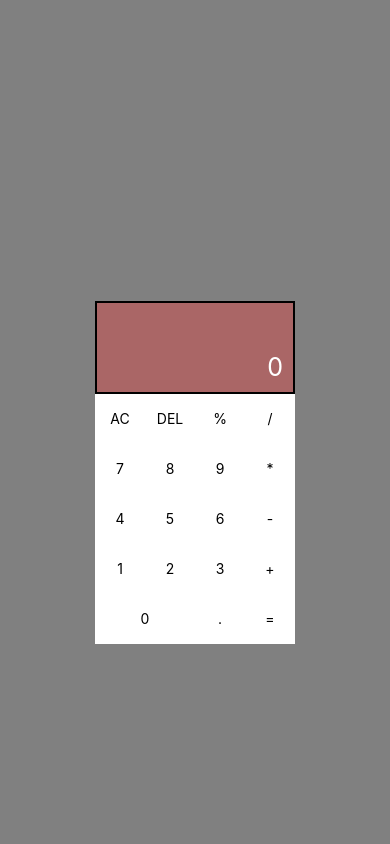
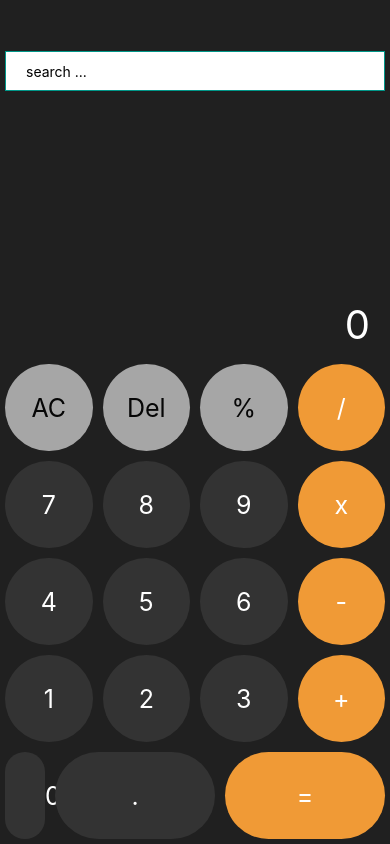
Before and after one commit to KhangOE/React-Native-App, a React Native app in the folder calculator/: screen / in a window 390 px wide. Built offline with nearby package versions, Linux system fonts and the light colour scheme.

Commit message:
change ui, add search function, add dot button, clear and clear history can now be change base on user's interact

```diff
--- a/calculator/App.js
+++ b/calculator/App.js
@@ -1,20 +1,24 @@
 import React, { useState, useEffect } from "react";
 import {
   Text,
-  TouchableOpacity,
   View,
   StyleSheet,
   SafeAreaView,
   FlatList,
+  TextInput,
+  StatusBar,
 } from "react-native";
-//import AsyncStorage from "@react-native-community/async-storage";
-import AsyncStorage from '@react-native-async-storage/async-storage';
+import AsyncStorage from "@react-native-async-storage/async-storage";
+import Button from "./Button";
 const App = () => {
   const [text, setText] = useState("");
   const [prev, setPrev] = useState("");
   const [result, setResult] = useState("");
-  const [mathOperator, setMathOperator] = useState("");
+  const [mathOperator, setMathOperator] = useState();
   const [history, setHistory] = useState([]);
+  const [filteredData, setFilteredData] = useState([]);
+  const [search, setSearch] = useState("");
+  const [isEmpty, setIsEmpty] = useState(true);
 
   const checkResult = () => {
     try {
@@ -23,6 +27,7 @@ const App = () => {
         setResult(res);
         setPrev(text);
         setText(res.toString());
+        setMathOperator("");
       }
     } catch (error) {
       return;
@@ -34,16 +39,38 @@ const App = () => {
     setText("");
     setResult();
     setMathOperator("");
-    //setHistory([]);
+    setHistory([]);
+    setFilteredData([]);
+    AsyncStorage.setItem("history", "");
+  };
+
+  const handleClear = () => {
+    setPrev("");
+    setText("");
+    setResult();
+    setMathOperator("");
   };
 
   const selectOperand = (operand) => {
+    if (mathOperator) {
+      if (text[text.indexOf(mathOperator) + 1] != "0") {
         setText((state) => state + operand);
+      } else if (text[text.indexOf(mathOperator) + 2] == ".") {
+        setText((state) => state + operand);
+      }
+    } else {
+      setText((state) => (+(state + operand)).toString());
+    }
   };
 
   const selectAction = (action) => {
+    if (mathOperator) {
+      setText(text.replace(mathOperator, action));
+      setMathOperator(action);
+    } else {
       setMathOperator(action);
       setText((state) => state + action);
+    }
   };
 
   const delOneCharacter = () => {
@@ -51,58 +78,90 @@ const App = () => {
   };
 
   const selectPercent = () => {
+    if (text) {
       if (mathOperator) {
         let string = text.slice(text.indexOf(mathOperator) + 1, text.length);
         setText(text.replace(string, parseFloat(string) / 100));
       } else {
-      setText(parseFloat(text) / 100);
+        setText((parseFloat(text) / 100).toString());
+      }
+    }
+  };
+
+  const selectDot = () => {
+    if (text) {
+      if (text.indexOf(".") > -1) {
+        if (text.indexOf(mathOperator) > text.lastIndexOf(".")) {
+          setText((pre) => pre + ".");
+        }
+      } else {
+        setText((pre) => pre + ".");
+      }
+    } else {
+      setText("0.");
+    }
+  };
+
+  const searchFilter = (text) => {
+    if (text) {
+      const newData = history.filter((item) => {
+        const itemData = item.text
+          ? item.result
+            ? item.text + item.result
+            : ""
+          : "";
+        return itemData.indexOf(text) > -1;
+      });
+      setFilteredData(newData);
+      setSearch(text);
+    } else {
+      setFilteredData(history);
+      setSearch(text);
     }
   };
 
   useEffect(() => {
-    if(text){
+    if (!text || text === "0") {
+      setIsEmpty(true);
+    } else {
+      setIsEmpty(false);
+    }
+  }, [text]);
+
+  useEffect(() => {
+    if (text) {
       setHistory((state) => [{ text: prev, result: result }, ...state]);
+      setFilteredData((state) => [{ text: prev, result: result }, ...state]);
     }
-
   }, [result]);
 
-   useEffect(()=>{
-  if(history.length){
-  AsyncStorage.setItem(
-  'history',
-  JSON.stringify(history))
+  useEffect(() => {
+    if (history.length) {
+      AsyncStorage.setItem("history", JSON.stringify(history));
       //console.log(history)
     }
- },[history])
+  }, [history]);
 
-
-/*
- useEffect(()=>{
-    AsyncStorage.getItem('history', (err, result) => {
-          setHistory(JSON.parse(result));
-        });
- },[])*/
-
-  useEffect( async ()=>{
-
+  useEffect(() => {
+    const fetchLocalStorage = async () => {
       try {
-    const  value = await AsyncStorage.getItem('history');
+        const value = await AsyncStorage.getItem("history");
         if (value !== null) {
-      setHistory(JSON.parse(value))
-      console.log(value);
+          setHistory(JSON.parse(value));
+          setFilteredData(JSON.parse(value));
+          // console.log(value);
         }
-
       } catch (error) {
         // Error retrieving data
       }
-
-  },[])
-
+    };
+    fetchLocalStorage();
+  }, []);
 
   const renderItem = ({ item }) => {
     return (
       <View>
-        <Text style={{ textAlign: "right" }}>
+        <Text style={styles.item}>
           {item.text ? item.text + "=" + item.result : " "}
         </Text>
       </View>
@@ -111,182 +170,106 @@ const App = () => {
 
   return (
     <View style={styles.container}>
-      <SafeAreaView style={{ height: 100, width: 200 }}>
+      <StatusBar barStyle="light-content" />
+      <SafeAreaView>
+        <TextInput
+          style={styles.searchBar}
+          value={search}
+          placeholder="search ..."
+          onChangeText={(text) => searchFilter(text)}
+        />
+        <SafeAreaView style={styles.historyField}>
           <FlatList
             inverted
             showsHorizontalScrollIndicator={false}
-          data={history}
+            data={filteredData}
             renderItem={renderItem}
             keyExtractor={(item, index) => index}
           />
         </SafeAreaView>
-      <View style={{ borderWidth: 2, width: 200 }}>
-        <Text
-          style={{
-            padding: 10,
-            fontSize: 15,
-            color: "white",
-            textAlign: "right",
-            backgroundColor: "#a66",
-          }}
-        >
-          {prev || " "}
-        </Text>
-        <Text
-          style={{
-            padding: 10,
-            fontSize: 25,
-            color: "white",
-            textAlign: "right",
-            backgroundColor: "#a66",
-          }}
-        >
-          {text || "0"}
-        </Text>
-      </View>
+        <Text style={styles.prevValue}>{prev || " "}</Text>
+        <Text style={styles.value}>{text || "0"}</Text>
         <View>
           <View style={styles.row}>
-          <TouchableOpacity onPress={handleClearAll} style={styles.button}>
-            <Text>AC</Text>
-          </TouchableOpacity>
-          <TouchableOpacity style={styles.button} onPress={delOneCharacter}>
-            <Text>DEL</Text>
-          </TouchableOpacity>
-          <TouchableOpacity style={styles.button} onPress={selectPercent}>
-            <Text>%</Text>
-          </TouchableOpacity>
-          <TouchableOpacity
-            onPress={() => selectAction("/")}
-            style={styles.button}
-          >
-            <Text>/</Text>
-          </TouchableOpacity>
+            {isEmpty ? (
+              <Button text="AC" theme="secondary" onPress={handleClearAll} />
+            ) : (
+              <Button text="C" theme="secondary" onPress={handleClear} />
+            )}
+            <Button text="Del" theme="secondary" onPress={delOneCharacter} />
+            <Button text="%" theme="secondary" onPress={selectPercent} />
+            <Button text="/" theme="accent" onPress={() => selectAction("/")} />
           </View>
+
           <View style={styles.row}>
-          <TouchableOpacity
-            style={styles.button}
-            onPress={() => selectOperand("7")}
-          >
-            <Text>7</Text>
-          </TouchableOpacity>
-          <TouchableOpacity
-            style={styles.button}
-            onPress={() => selectOperand("8")}
-          >
-            <Text>8</Text>
-          </TouchableOpacity>
-          <TouchableOpacity
-            style={styles.button}
-            onPress={() => selectOperand("9")}
-          >
-            <Text>9</Text>
-          </TouchableOpacity>
-          <TouchableOpacity
-            style={styles.button}
-            onPress={() => selectAction("*")}
-          >
-            <Text>*</Text>
-          </TouchableOpacity>
+            <Button text="7" onPress={() => selectOperand("7")} />
+            <Button text="8" onPress={() => selectOperand("8")} />
+            <Button text="9" onPress={() => selectOperand("9")} />
+            <Button text="x" theme="accent" onPress={() => selectAction("*")} />
           </View>
+
           <View style={styles.row}>
-          <TouchableOpacity
-            style={styles.button}
-            onPress={() => selectOperand("4")}
-          >
-            <Text>4</Text>
-          </TouchableOpacity>
-          <TouchableOpacity
-            style={styles.button}
-            onPress={() => selectOperand("5")}
-          >
-            <Text>5</Text>
-          </TouchableOpacity>
-          <TouchableOpacity
-            style={styles.button}
-            onPress={() => selectOperand("6")}
-          >
-            <Text>6</Text>
-          </TouchableOpacity>
-          <TouchableOpacity
-            style={styles.button}
-            onPress={() => selectAction("-")}
-          >
-            <Text>-</Text>
-          </TouchableOpacity>
+            <Button text="4" onPress={() => selectOperand("4")} />
+            <Button text="5" onPress={() => selectOperand("5")} />
+            <Button text="6" onPress={() => selectOperand("6")} />
+            <Button text="-" theme="accent" onPress={() => selectAction("-")} />
           </View>
+
           <View style={styles.row}>
-          <TouchableOpacity
-            style={styles.button}
-            onPress={() => selectOperand("1")}
-          >
-            <Text>1</Text>
-          </TouchableOpacity>
-          <TouchableOpacity
-            style={styles.button}
-            onPress={() => selectOperand("2")}
-          >
-            <Text>2</Text>
-          </TouchableOpacity>
-          <TouchableOpacity
-            style={styles.button}
-            onPress={() => selectOperand("3")}
-          >
-            <Text>3</Text>
-          </TouchableOpacity>
-          <TouchableOpacity
-            style={styles.button}
-            onPress={() => selectAction("+")}
-          >
-            <Text>+</Text>
-          </TouchableOpacity>
+            <Button text="1" onPress={() => selectOperand("1")} />
+            <Button text="2" onPress={() => selectOperand("2")} />
+            <Button text="3" onPress={() => selectOperand("3")} />
+            <Button text="+" theme="accent" onPress={() => selectAction("+")} />
           </View>
+
           <View style={styles.row}>
-          <TouchableOpacity
-            style={[styles.button, styles.wideButton]}
-            onPress={() => selectOperand("0")}
-          >
-            <Text>0</Text>
-          </TouchableOpacity>
-          <TouchableOpacity style={styles.button}>
-            <Text>.</Text>
-          </TouchableOpacity>
-          <TouchableOpacity style={styles.button} onPress={checkResult}>
-            <Text>=</Text>
-          </TouchableOpacity>
+            <Button text="0" size="double" onPress={() => selectOperand("0")} />
+            <Button text="." onPress={selectDot} />
+            <Button text="=" theme="accent" onPress={checkResult} />
           </View>
         </View>
+      </SafeAreaView>
     </View>
   );
 };
 
 const styles = StyleSheet.create({
   container: {
-    backgroundColor: "grey",
     flex: 1,
-    justifyContent: "center",
-    alignItems: "center",
+    backgroundColor: "#202020",
+    justifyContent: "flex-end",
+  },
+  searchBar: {
+    height: 40,
+    backgroundColor: "white",
+    borderWidth: 1,
+    paddingLeft: 20,
+    margin: 5,
+    borderColor: "#009688",
+  },
+  historyField: {
+    height: 150,
+    // flex: 1,
+    paddingRight: 20,
+    marginBottom: 20,
+    // backgroundColor: "#a66",
+  },
+  item: { color: "#fff", fontSize: 20, textAlign: "right" },
+  prevValue: {
+    color: "#fff",
+    fontSize: 20,
+    textAlign: "right",
+    marginRight: 20,
+    marginBottom: 10,
+  },
+  value: {
+    color: "#fff",
+    fontSize: 40,
+    textAlign: "right",
+    marginRight: 20,
+    marginBottom: 10,
   },
   row: { flexDirection: "row" },
-  button: {
-    height: 50,
-    width: 50,
-    backgroundColor: "white",
-    color: "white",
-    justifyContent: "center",
-    alignItems: "center",
-  },
-  wideButton: {
-    width: 100,
-  },
-  item: {
-    backgroundColor: "#f9c2ff",
-    padding: 20,
-    marginVertical: 8,
-    marginHorizontal: 16,
-  },
-  title: {
-    fontSize: 32,
-  },
 });
 
 export default App;
--- /dev/null
+++ b/calculator/Button.js
@@ -0,0 +1,57 @@
+import React from "react";
+import { TouchableOpacity, StyleSheet, Text, Dimensions } from "react-native";
+
+const screen = Dimensions.get("window");
+const buttonWidth = screen.width / 4;
+
+const styles = StyleSheet.create({
+  text: {
+    color: "#fff",
+    fontSize: 25,
+  },
+  textSecondary: {
+    color: "#060606",
+  },
+  button: {
+    backgroundColor: "#333333",
+    flex: 1,
+    height: Math.floor(buttonWidth - 10),
+    alignItems: "center",
+    justifyContent: "center",
+    borderRadius: Math.floor(buttonWidth),
+    margin: 5,
+  },
+  buttonDouble: {
+    width: screen.width / 2 - 10,
+    flex: 0,
+    alignItems: "flex-start",
+    paddingLeft: 40,
+  },
+  buttonSecondary: {
+    backgroundColor: "#a6a6a6",
+  },
+  buttonAccent: {
+    backgroundColor: "#f09a36",
+  },
+});
+
+export default ({ onPress, text, size, theme }) => {
+  const buttonStyles = [styles.button];
+  const textStyles = [styles.text];
+
+  if (size === "double") {
+    buttonStyles.push(styles.buttonDouble);
+  }
+  if (theme === "secondary") {
+    buttonStyles.push(styles.buttonSecondary);
+    textStyles.push(styles.textSecondary);
+  } else if (theme === "accent") {
+    buttonStyles.push(styles.buttonAccent);
+  }
+
+  return (
+    <TouchableOpacity onPress={onPress} style={buttonStyles}>
+      <Text style={textStyles}>{text}</Text>
+    </TouchableOpacity>
+  );
+};
```
Also changed, not shown: 1 other file (tests, documents, lock files or other folders). Lines whose indentation alone changed are shown as unchanged.
